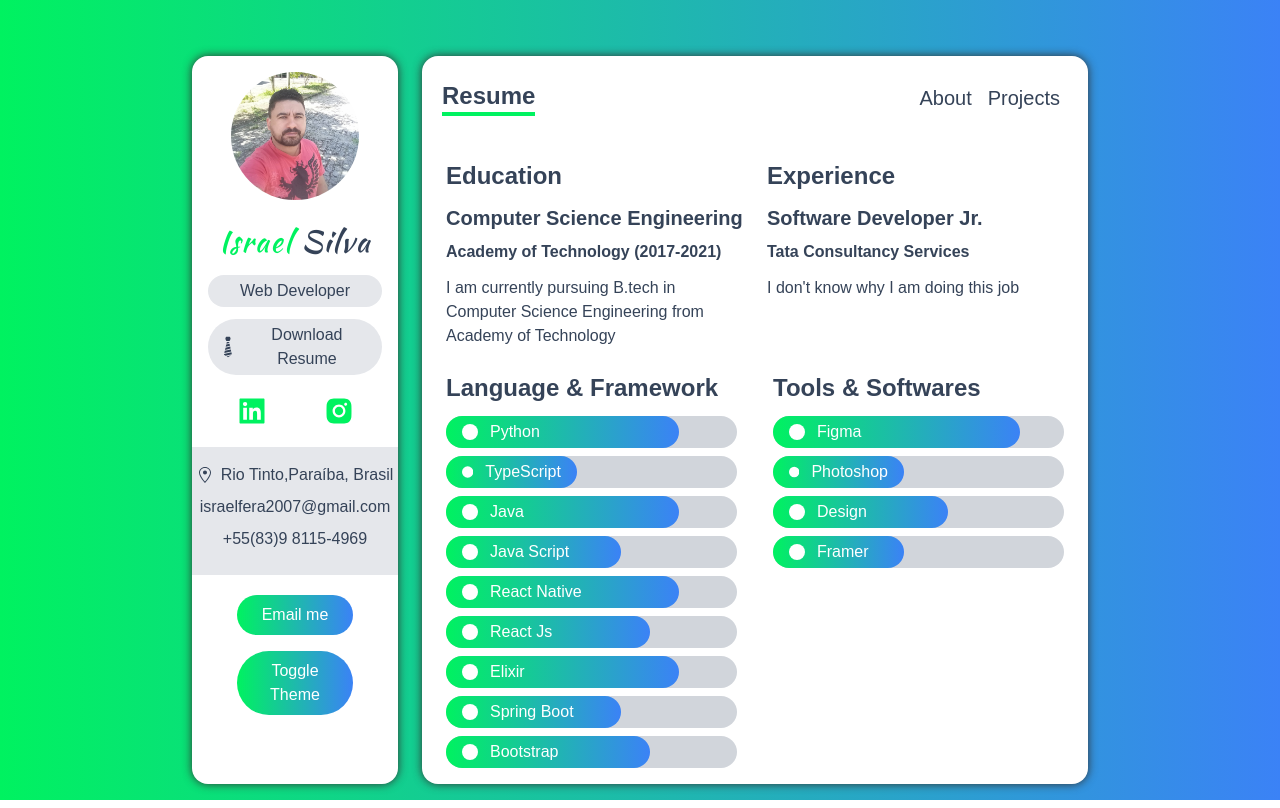
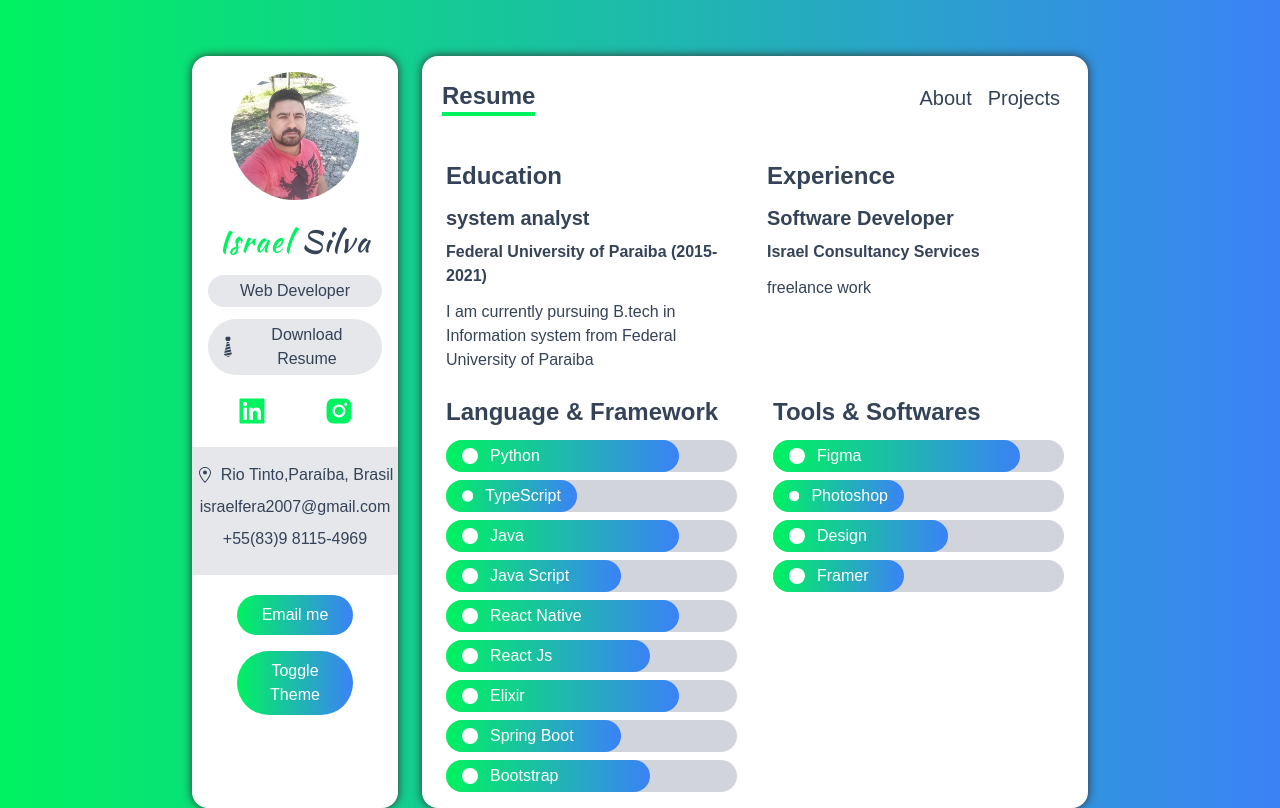
Before and after one commit to israel206/portfolio-next-js, a Next.js app: page /resume in a window 1280 px wide. Built offline with nearby package versions, Linux system fonts and the light colour scheme.

Commit message:
upgrade do perfil👨‍🎓

```diff
--- a/pages/resume.tsx
+++ b/pages/resume.tsx
@@ -10,21 +10,21 @@ const Resume = () => {
           <h5 className="my-3 text-2xl font-bold">Education</h5>
           <div className="">
             <h5 className="my-2 text-xl font-bold">
-              Computer Science Engineering
+              system analyst
             </h5>
-            <p className="font-semibold">Academy of Technology (2017-2021)</p>
+            <p className="font-semibold">Federal University of Paraiba (2015-2021)</p>
             <p className="my-3">
-              I am currently pursuing B.tech in Computer Science Engineering
-              from Academy of Technology
+              I am currently pursuing B.tech in Information system
+              from Federal University of Paraiba
             </p>
           </div>
         </div>
         <div>
           <h5 className="my-3 text-2xl font-bold">Experience</h5>
           <div className="">
-            <h5 className="my-2 text-xl font-bold">Software Developer Jr.</h5>
-            <p className="font-semibold">Tata Consultancy Services</p>
-            <p className="my-3">I don't know why I am doing this job</p>
+            <h5 className="my-2 text-xl font-bold">Software Developer</h5>
+            <p className="font-semibold">Israel Consultancy Services</p>
+            <p className="my-3">freelance work</p>
           </div>
         </div>
       </div>
```
